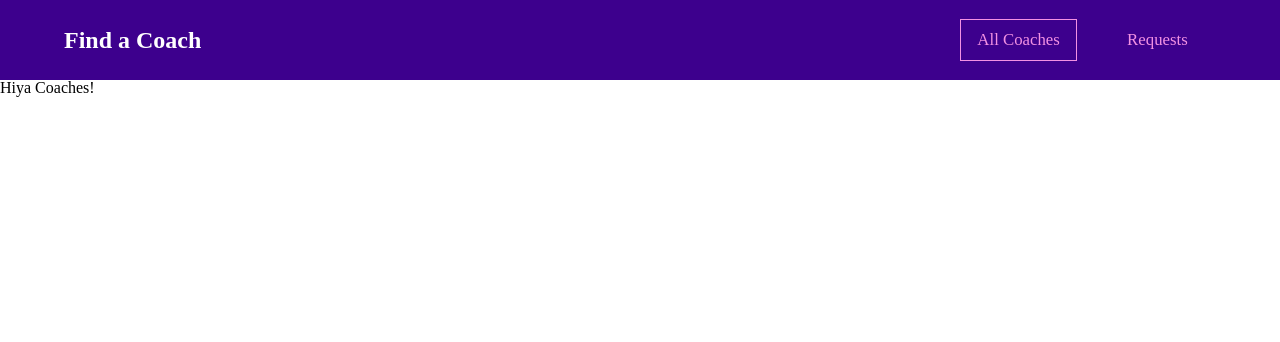
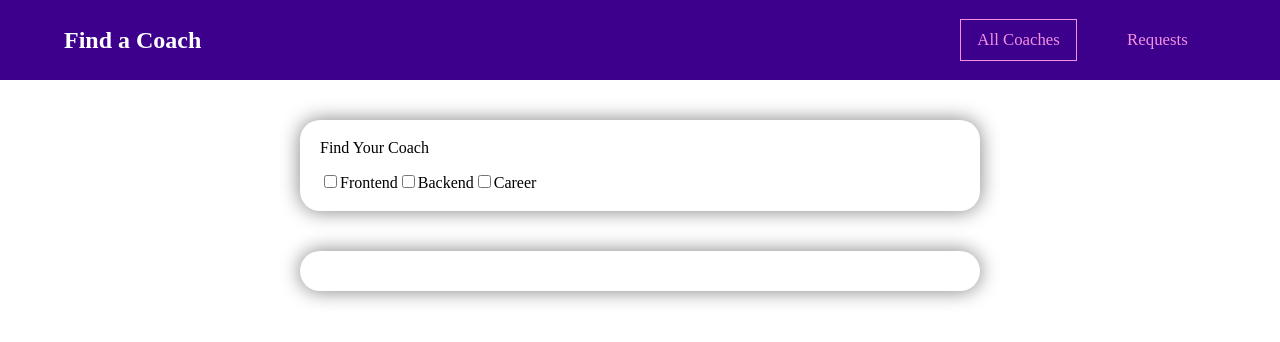
Before and after one commit to mr-ryan12/find_a_coach, a Vue app: page /coaches in a window 1280 px wide. Shown: the top 342 px of the page. Built offline with nearby package versions, Linux system fonts and the light colour scheme.

Commit message:
Add checkbox container

```diff
--- a/src/components/CoachesSelection.vue
+++ b/src/components/CoachesSelection.vue
@@ -1,3 +1,49 @@
 <template>
-  <h1>Hiya Coaches!</h1>
+  <section class="main-container">
+    <section class="find-coach-container">
+      <h2>Find Your Coach</h2>
+      <br />
+      <section class="checkbox-container">
+        <input
+          type="checkbox"
+          id="frontend"
+          name="frontend"
+        />
+        <label for="frontend">Frontend</label>
+        <input
+          type="checkbox"
+          id="backend"
+          name="backend"
+        />
+        <label for="backend">Backend</label>
+        <input
+          type="checkbox"
+          id="career"
+          name="career"
+        />
+        <label for="career">Career</label>
+      </section>
+    </section>
+    <section class="coaches-container">
+
+    </section>
+  </section>
 </template>
+
+<style lang="scss" scoped>
+.main-container {
+  display: flex;
+  flex-direction: column;
+  justify-content: center;
+  align-items: center;
+}
+.find-coach-container,
+.coaches-container {
+  width: 50%;
+  // height: 10vh;
+  margin-top: 5vh;
+  box-shadow: 0px 0px 20px grey;
+  padding: 20px;
+  border-radius: 20px;
+}
+</style>
```
